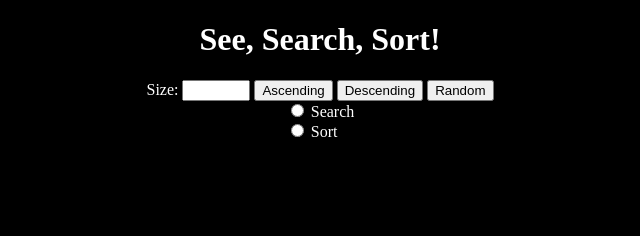
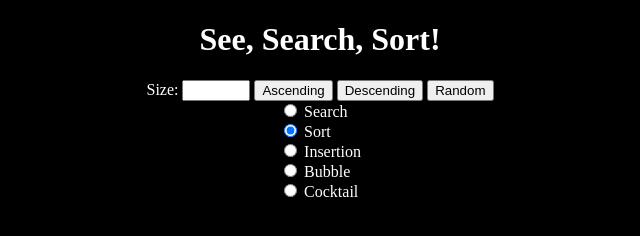
Before and after one commit to ScottWegley/SeeSearchSort, a plain HTML site: page index.html in a window 1280 px wide. Shown: the whole page, without its empty margins (320-960 px from the left). Drawn offline with Linux system fonts and the light colour scheme.

Commit message:
added 2nd form with the actual algorithms listed

```diff
--- a/index.html
+++ b/index.html
@@ -25,8 +25,16 @@
             <form id="algorithmSettings">
                 <input type="radio" id="search" name="algoType" value="Search">
                 <label for="search">Search</label><br>
-                <input type="radio" id="sort" name="algoType" value="Sort">
+                <input type="radio" id="sort" name="algoType" value="Sort" checked>
                 <label for="sort">Sort</label><br>
+            </form>
+            <form id="pickAlgo">
+                <input type="radio" id="insertion" name="inAlgo" value="insertion">
+                <label for="insertion">Insertion</label><br>
+                <input type="radio" id="bubble" name="inAlgo" value="bubble">
+                <label for="bubble">Bubble</label><br>
+                <input type="radio" id="cocktail" name="inAlgo" value="cocktail">
+                <label for="cocktail">Cocktail</label><br>
             </form>
         </div>
     </div>
```
